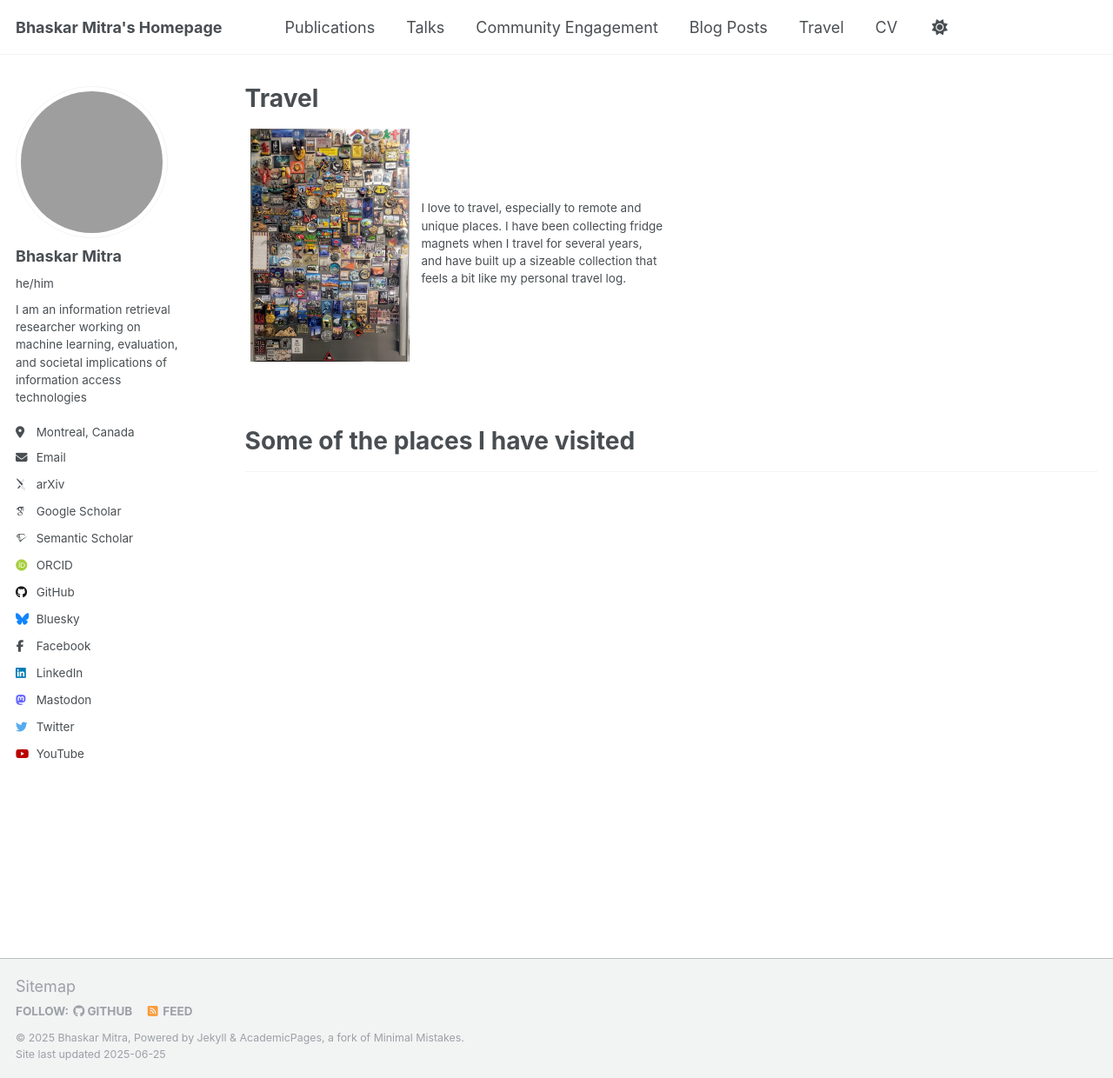
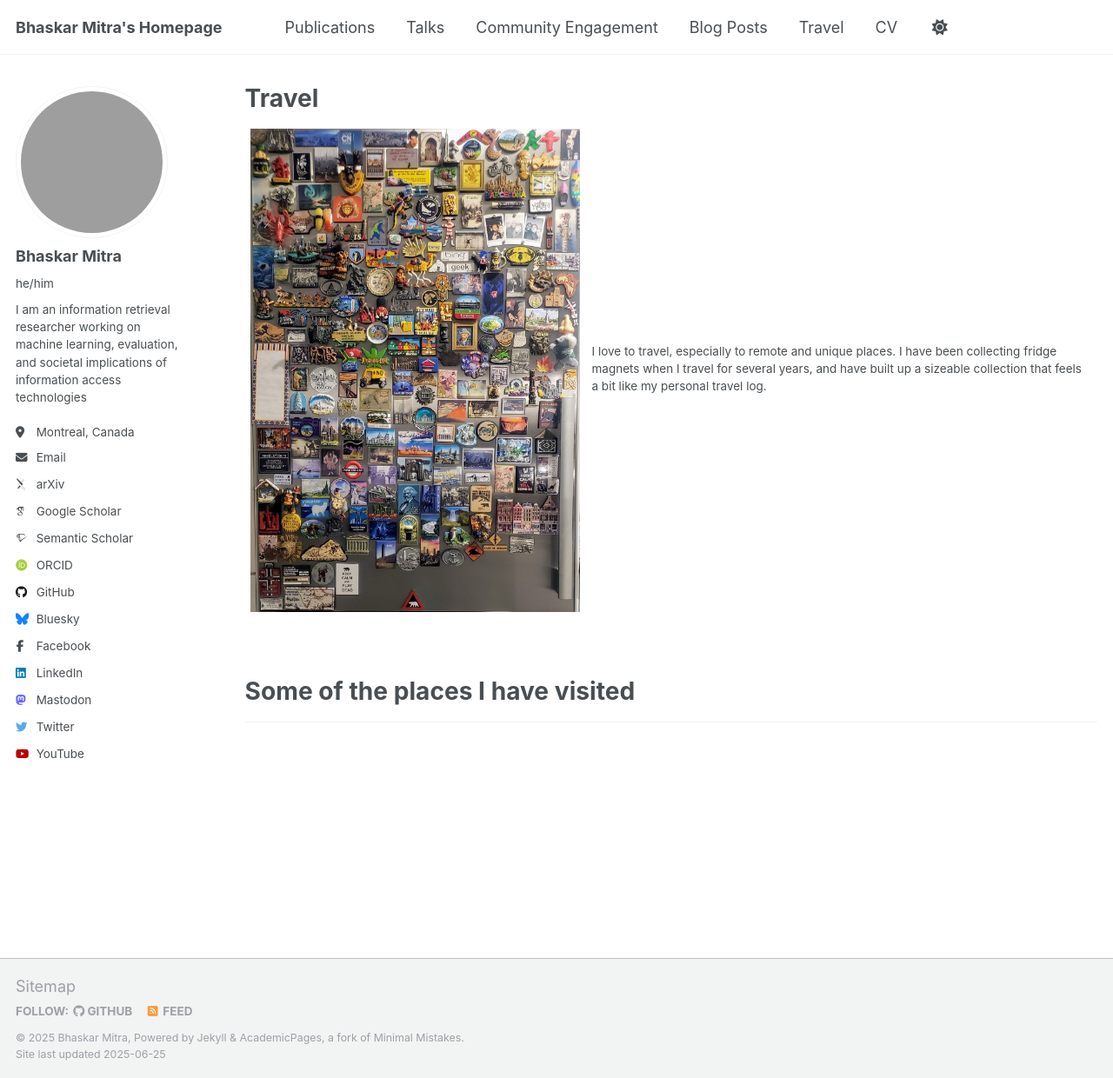
Before and after one commit to bhaskar-mitra/bhaskar-mitra.github.io, a Jekyll site: the page built from _pages/travel.html, in a window 1280 px wide and 1240 px high. Shown: the whole window at 87% size. Built offline with Jekyll 4.4.1, drawn with Linux system fonts in a browser that asks for light colours; some web fonts are replaced; grey boxes are pictures that could not be loaded.

Commit message:
Update travel.html

```diff
--- a/_pages/travel.html
+++ b/_pages/travel.html
@@ -56,7 +56,7 @@
 }
 </style>
 
-<table style="border:none; width:50%">
+<table style="border:none; max-width:200">
   <tr style="border:none">
     <td style="border:none; width:40%"><img src="/images/magnets.jpg"/></td>
     <td style="border:none">
```
